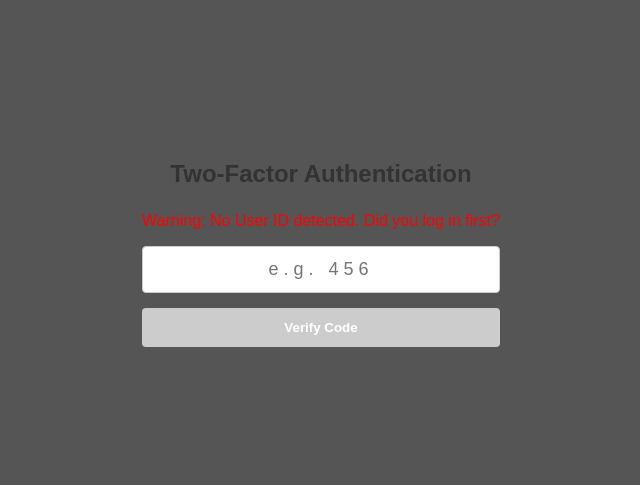
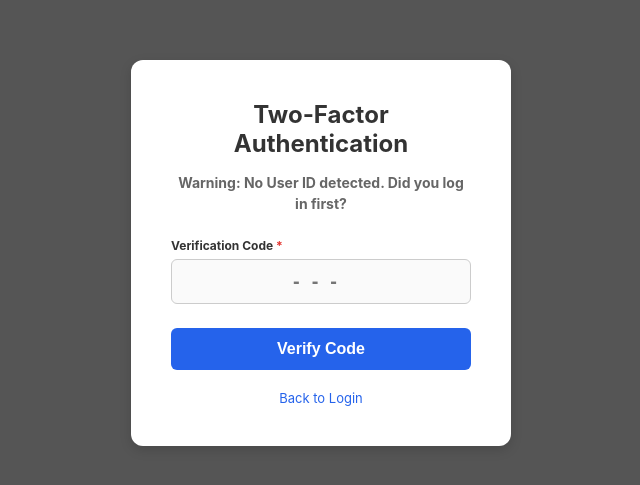
Before and after one commit to Theophilus-Nueva/LoginFormsProjectGroup5, a React (Vite) app: page /otp in a window 1280 px wide. Shown: the part 147-632 px from the top of the page, without its empty margins (319-959 px from the left). Built offline with nearby package versions, Linux system fonts and the light colour scheme.

Commit message:
updated otp verification UI

```diff
--- /dev/null
+++ b/src/routes/OtpVerification.css
@@ -0,0 +1,39 @@
+/* src/routes/OtpVerification.css */
+
+.otp-subtitle {
+    text-align: center;
+    color: #666;
+    font-size: 14px;
+    margin-top: -10px;
+    margin-bottom: 24px;
+    line-height: 1.5;
+  }
+
+  .otp-input {
+    text-align: center;
+    letter-spacing: 12px;
+    font-size: 20px !important;
+    font-weight: bold;
+  }
+
+  /* Specific styling for the dynamic alerts */
+  .alert-box {
+    padding: 12px;
+    margin-bottom: 16px;
+    border-radius: 6px;
+    font-size: 13px;
+    font-weight: 600;
+    text-align: center;
+  }
+
+  .alert-error {
+    background-color: #fef2f2;
+    color: #991b1b;
+    border: 1px solid #f87171;
+  }
+
+  .alert-success {
+    background-color: #f0fdf4;
+    color: #166534;
+    border: 1px solid #86efac;
+  }
--- a/src/routes/OtpVerification.jsx
+++ b/src/routes/OtpVerification.jsx
@@ -1,79 +1,73 @@
+// src/routes/OtpVerification.jsx
 import React, { useState } from 'react';
-import { useLocation, useNavigate } from 'react-router-dom';
+import { useLocation, useNavigate, Link } from 'react-router-dom';
+import './OtpVerification.css';
 
-const OtpVerification = () => {
+export default function OtpVerification() {
   const [otp, setOtp] = useState('');
   const [message, setMessage] = useState('');
+  const [isError, setIsError] = useState(false);
 
-  // These hooks let us grab the data passed from the Login page and teleport the user
   const location = useLocation();
   const navigate = useNavigate();
-
-  // Retrieve the userId we passed over from the Login screen
   const userId = location.state?.userId;
 
   const handleVerify = (e) => {
     e.preventDefault();
 
-    // We will wire this up to the live backend next!
+    // Placeholder for backend connection
     console.log("Verifying OTP:", otp, "for User ID:", userId);
-    setMessage("OTP Submitted! (Backend connection coming next)");
-
-    // Once the backend verifies the OTP, we will uncomment this to send them to the success page:
-    // navigate('/success');
+    setIsError(false);
+    setMessage("OTP Submitted! (Backend connection next)");
   };
 
   return (
-    <div style={{ maxWidth: '400px', margin: '50px auto', fontFamily: 'sans-serif', textAlign: 'center' }}>
+    <div className="container">
       <h2>Two-Factor Authentication</h2>
 
       {userId ? (
-        <p style={{ color: '#555' }}>Please enter the 3-digit verification code sent to your email.</p>
+        <p className="otp-subtitle">
+          Please enter the 3-digit verification code sent to your email.
+        </p>
       ) : (
-        <p style={{ color: 'red' }}>Warning: No User ID detected. Did you log in first?</p>
+        <p className="otp-subtitle required" style={{ fontWeight: 'bold' }}>
+          Warning: No User ID detected. Did you log in first?
+        </p>
       )}
 
       {message && (
-        <div style={{ padding: '10px', margin: '15px 0', backgroundColor: '#e3f2fd', color: '#1565c0', borderRadius: '4px' }}>
+        <div className={`alert-box ${isError ? 'alert-error' : 'alert-success'}`}>
           {message}
         </div>
       )}
 
-      <form onSubmit={handleVerify} style={{ display: 'flex', flexDirection: 'column', gap: '15px' }}>
+      <form onSubmit={handleVerify}>
+        <div className="form-group">
+          <label>Verification Code <span className="required">*</span></label>
           <input
             type="text"
+            className="otp-input"
             value={otp}
             onChange={(e) => setOtp(e.target.value)}
-          placeholder="e.g. 456"
+            placeholder="---"
             required
-          maxLength="6"
-          style={{
-            padding: '12px',
-            fontSize: '18px',
-            textAlign: 'center',
-            letterSpacing: '5px',
-            border: '1px solid #ccc',
-            borderRadius: '4px'
-          }}
+            maxLength="3"
+            disabled={!userId}
           />
+        </div>
+
         <button
           type="submit"
+          className="btn-primary"
           disabled={!userId}
-          style={{
-            padding: '12px',
-            backgroundColor: userId ? '#007bff' : '#ccc',
-            color: 'white',
-            border: 'none',
-            borderRadius: '4px',
-            cursor: userId ? 'pointer' : 'not-allowed',
-            fontWeight: 'bold'
-          }}
         >
           Verify Code
         </button>
       </form>
+
+      <div className="links">
+        <Link to="/">Back to Login</Link>
+      </div>
     </div>
   );
-};
-
-export default OtpVerification;
+}
```
Lines whose indentation alone changed are shown as unchanged.
